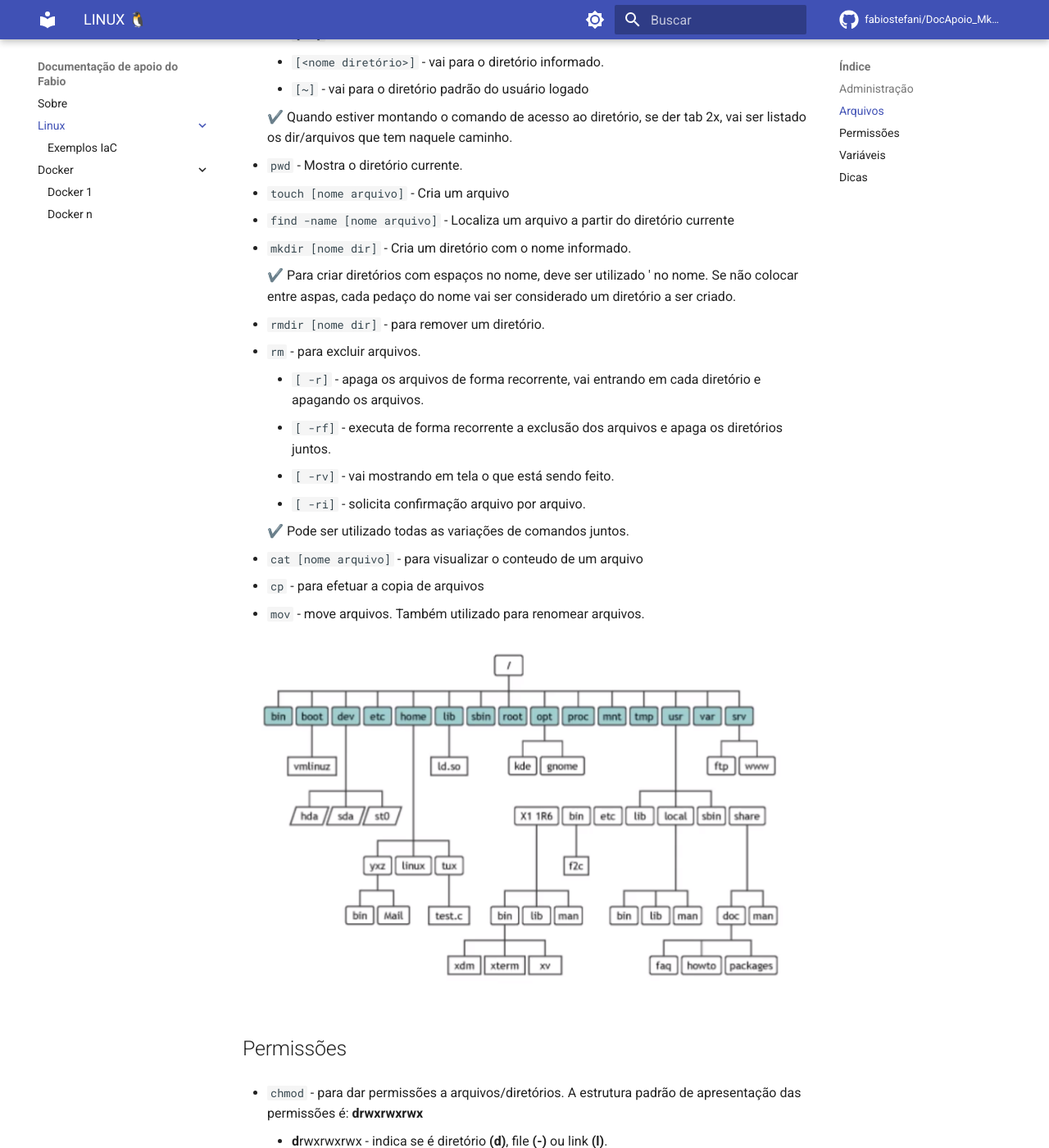
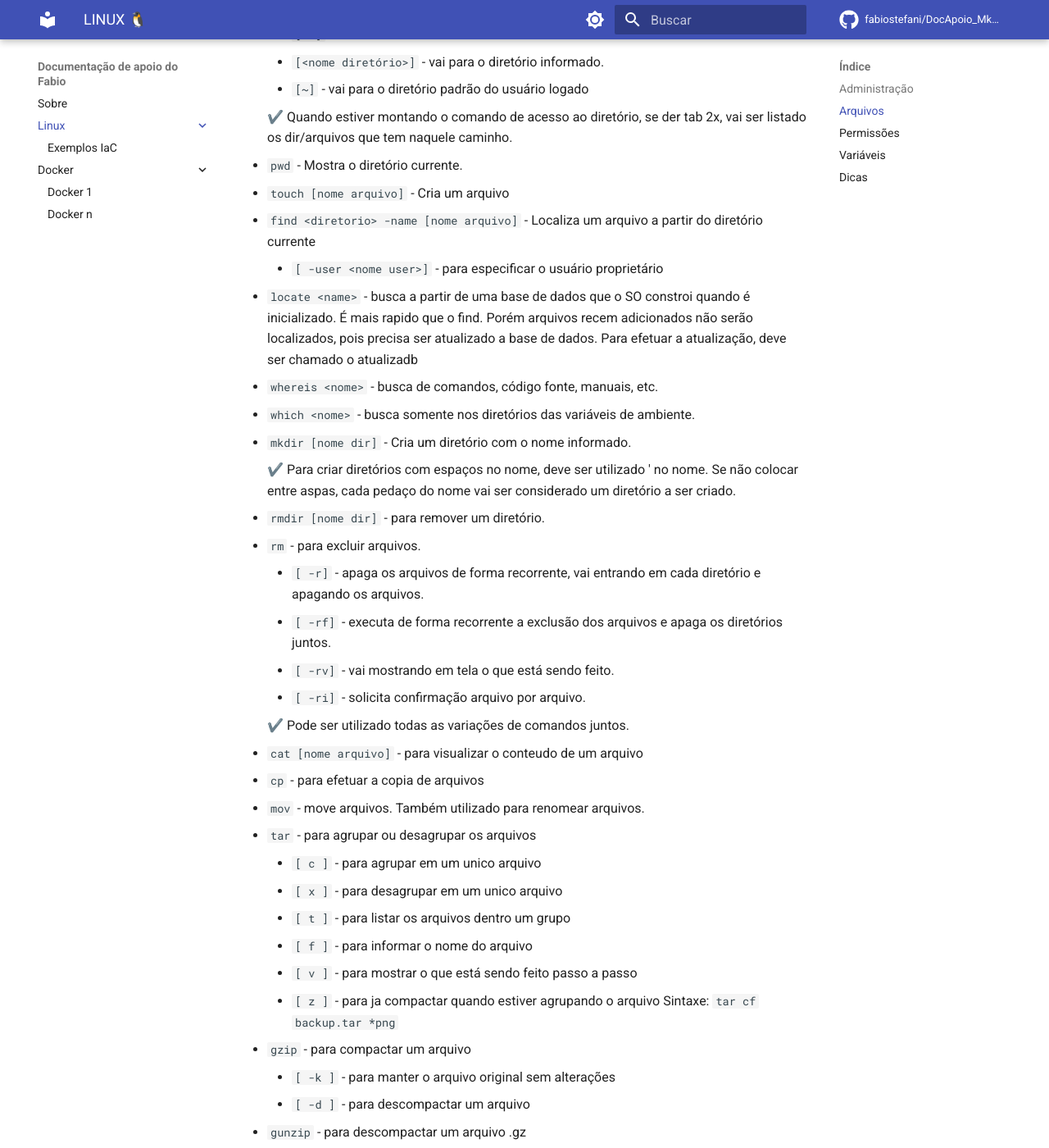
Before and after one commit to fabiostefani/DocApoio_MkDocs, an MkDocs documentation site: the page built from docs/linux/index.md, in a window 1280 px wide and 1400 px high, scrolled down 2345 px. Shown: the whole window at 82% size. Built offline with MkDocs 1.6.1 and Material for MkDocs 9.7.7, drawn with Linux system fonts in a browser that asks for light colours; comment, search, counter and statistics services are not loaded.

Commit message:
adição de comandos

```diff
--- a/docs/linux/index.md
+++ b/docs/linux/index.md
@@ -69,7 +69,11 @@ Comandos do linux
 
 * `pwd` - Mostra o diretório currente.
 * `touch [nome arquivo]` - Cria um arquivo
-* `find -name [nome arquivo]` - Localiza um arquivo a partir do diretório currente
+* `find <diretorio> -name [nome arquivo]` - Localiza um arquivo a partir do diretório currente
+    * `[ -user <nome user>]` - para especificar o usuário proprietário
+* `locate <name>` - busca a partir de uma base de dados que o SO constroi quando é inicializado. É mais rapido que o find. Porém arquivos recem adicionados não serão localizados, pois precisa ser atualizado a base de dados. Para efetuar a atualização, deve ser chamado o atualizadb
+* `whereis <nome>` - busca de comandos, código fonte, manuais, etc.
+* `which <nome>` - busca somente nos diretórios das variáveis de ambiente.
 * `mkdir [nome dir]` - Cria um diretório com o nome informado.
 
     ✔️ Para criar diretórios com espaços no nome, deve ser utilizado ' no nome. Se não colocar entre aspas, cada pedaço do nome vai ser considerado um diretório a ser criado.
@@ -86,6 +90,19 @@ Comandos do linux
 * `cat [nome arquivo]` - para visualizar o conteudo de um arquivo
 * `cp` - para efetuar a copia de arquivos
 * `mov` - move arquivos. Também utilizado para renomear arquivos.
+* `tar` - para agrupar ou desagrupar os arquivos
+    * `[ c ]` - para agrupar em um unico arquivo
+    * `[ x ]` - para desagrupar em um unico arquivo
+    * `[ t ]` - para listar os arquivos dentro um grupo
+    * `[ f ]` - para informar o nome do arquivo
+    * `[ v ]` - para mostrar o que está sendo feito passo a passo
+    * `[ z ]` - para ja compactar quando estiver agrupando o arquivo
+    Sintaxe: `tar cf backup.tar *png`
+
+* `gzip` - para compactar um arquivo
+    * `[ -k ]` - para manter o arquivo original sem alterações
+    * `[ -d ]` - para descompactar um arquivo
+* `gunzip` - para descompactar um arquivo .gz
 
 ![Estrutura de diretórios](/images/estruturaDiretorioLinux.png "Estrutura diretórios")
 
```
